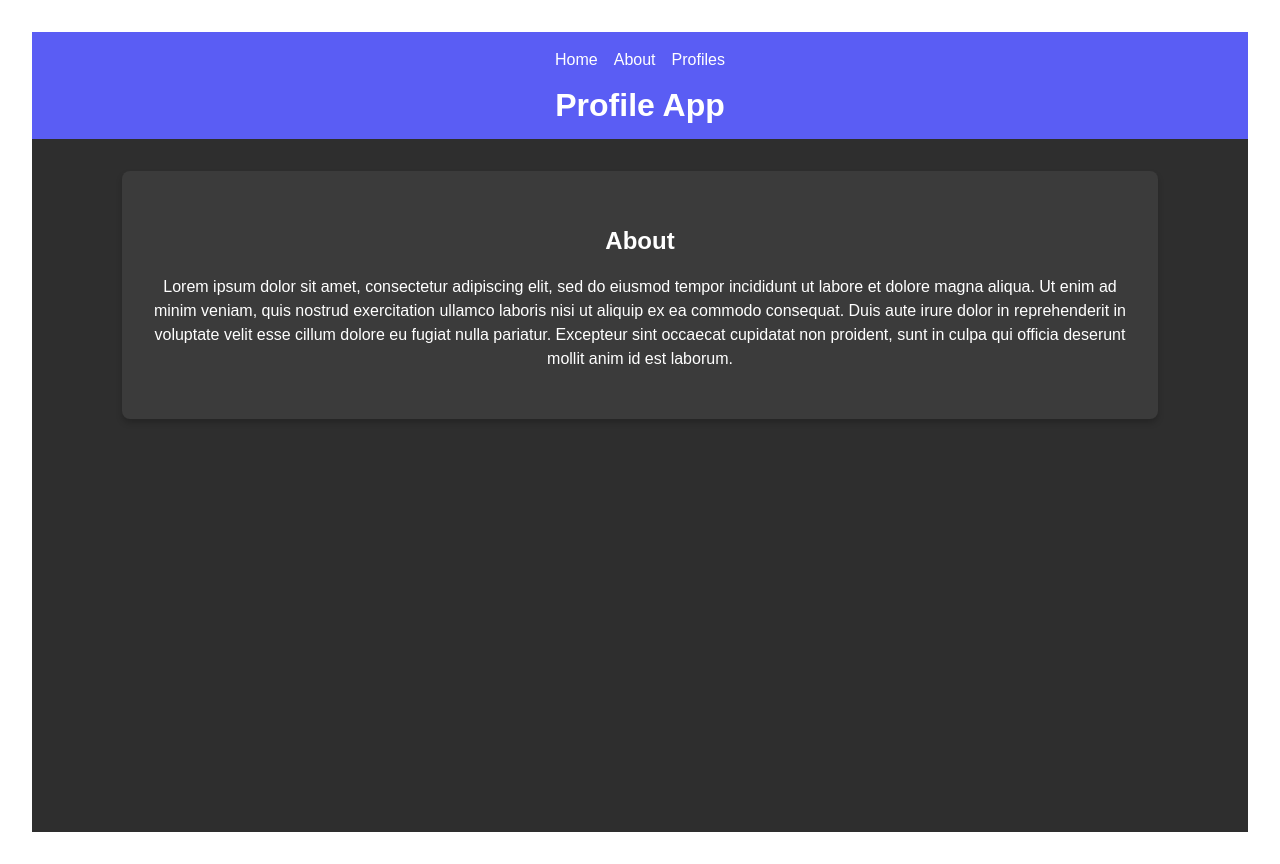
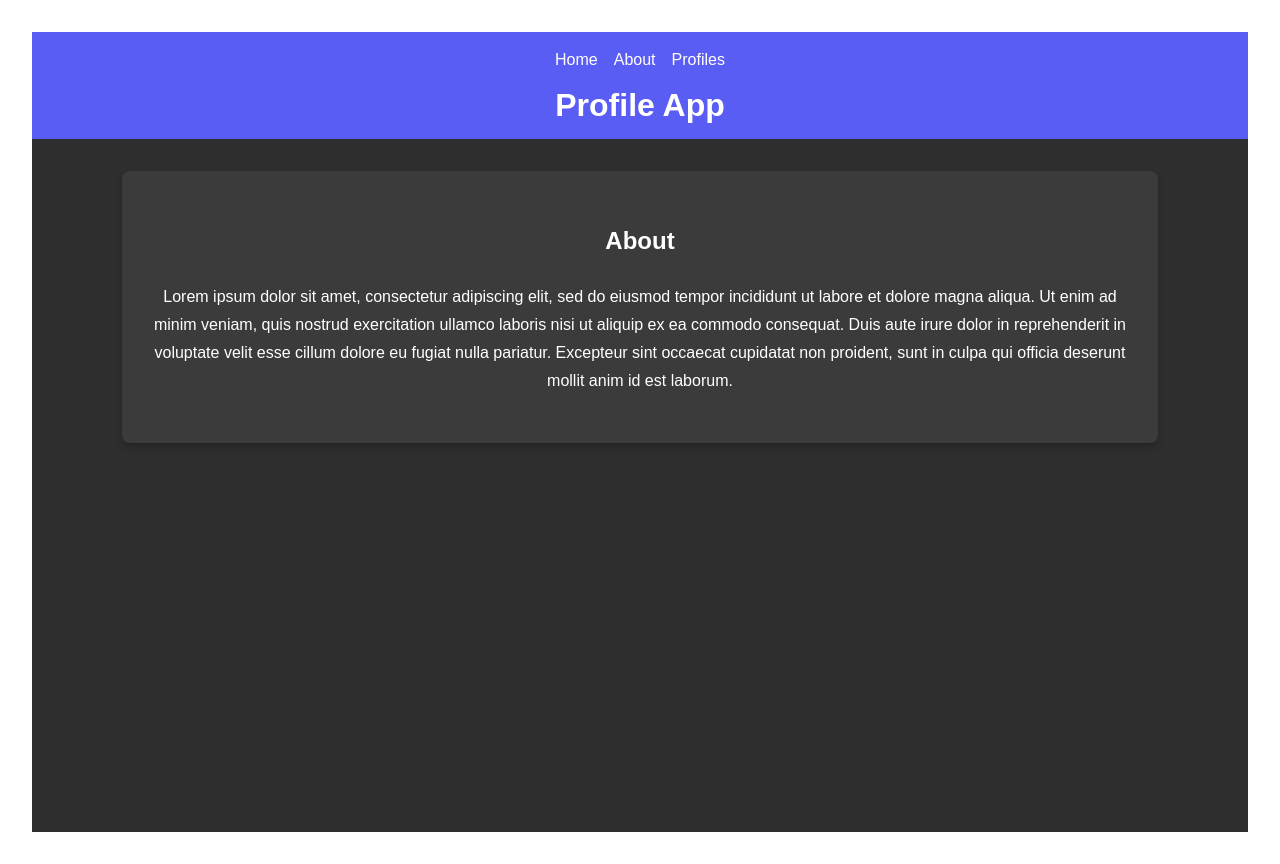
Before and after one commit to tdoshi123/my-react-app, a React (Vite) app: page / in a window 1280 px wide. Built offline with nearby package versions, Linux system fonts and the light colour scheme.

Commit message:
8th commit

```diff
--- a/src/components/header.jsx
+++ b/src/components/header.jsx
@@ -10,12 +10,13 @@ const Header = ({ title, links }) => {
           </a>
         ))}
       </nav>
-      <h1 className="title" style={styles.title}>{title}</h1>
+      <div className="header-content" style={styles.headerContent}>
+        <h1 className="title" style={styles.title}>{title}</h1>
+      </div>
     </header>
   );
 };
 
-// Inline styles (fallback if no CSS classes)
 const styles = {
   header: {
     backgroundColor: "#5A5DF4",
@@ -33,6 +34,9 @@ const styles = {
     textDecoration: "none",
     fontSize: "1rem",
   },
+  headerContent: {
+    marginTop: "1rem",
+  },
   title: {
     margin: 0,
     fontSize: "2rem",
--- a/src/components/introduction.jsx
+++ b/src/components/introduction.jsx
@@ -21,11 +21,12 @@ const styles = {
   },
   heading: {
     fontSize: "1.5rem",
-    marginBottom: "1rem",
+    marginBottom: "1.5rem",
+    fontWeight: "bold",
   },
   paragraph: {
     fontSize: "1rem",
-    lineHeight: "1.5",
+    lineHeight: "1.75",
   },
 };
 
```
